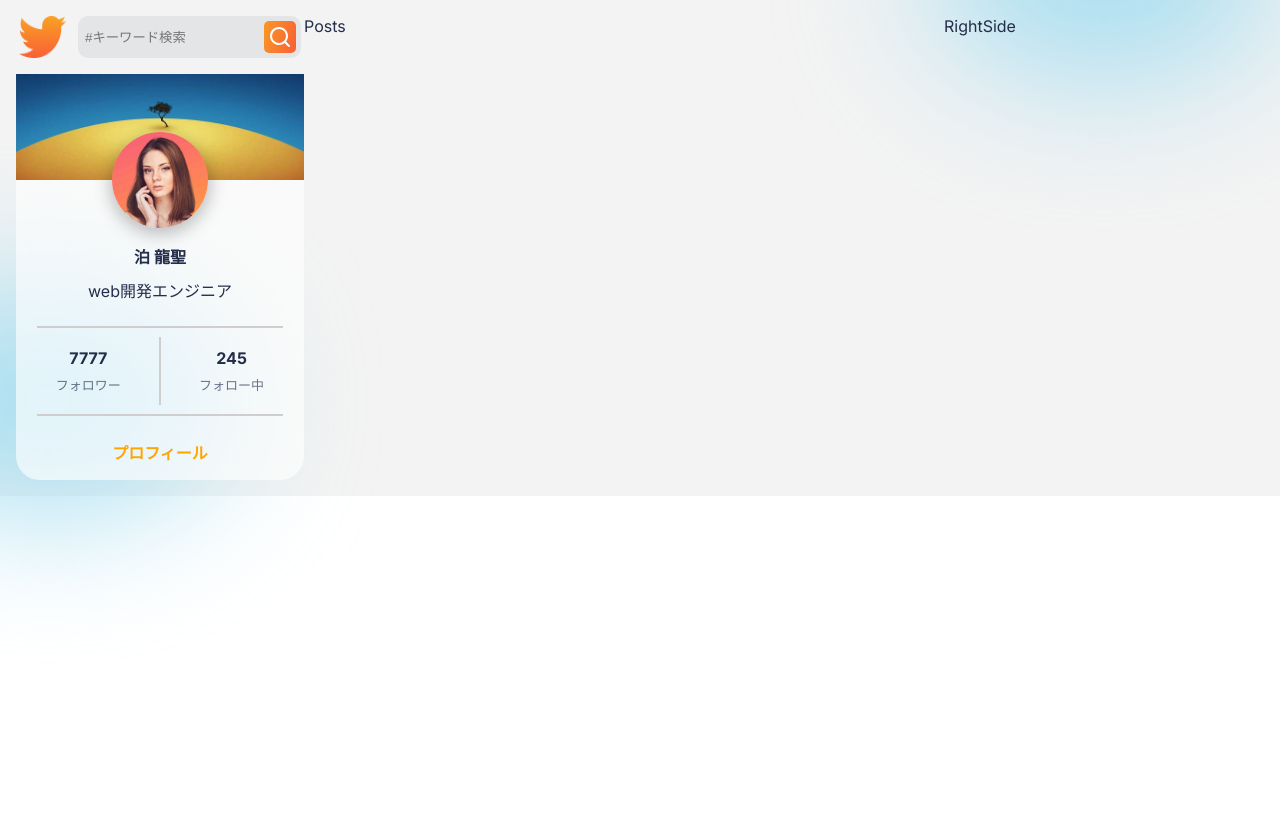
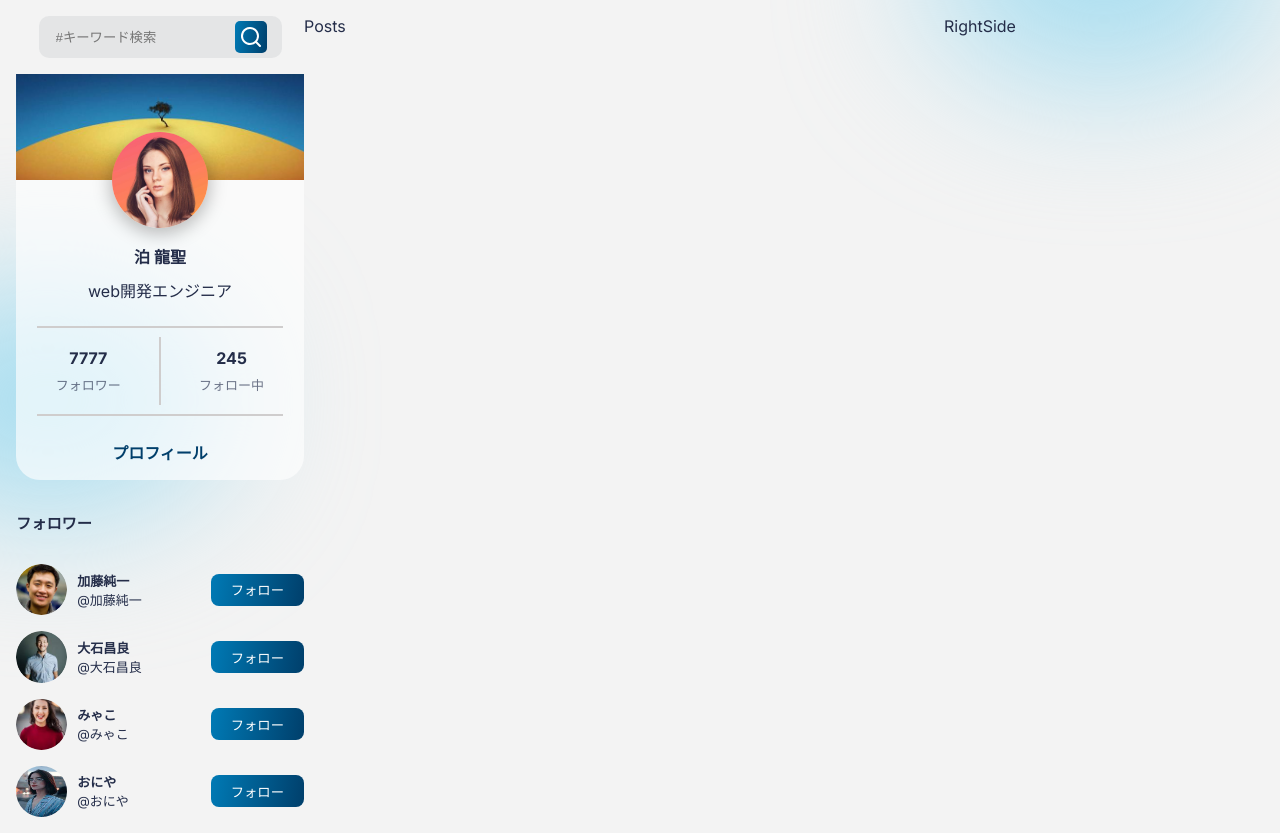
Before and after one commit to TomariRyusei/sns_frontend, a React (Create React App) app: page / in a window 1280 px wide. Before the commit the page ends 800 px from the top, so only its background shows below. Built offline with nearby package versions, Linux system fonts and the light colour scheme.

Commit message:
Implement followers card

```diff
--- a/src/App.css
+++ b/src/App.css
@@ -1,12 +1,13 @@
 :root {
   --yellow: #f5c32c;
   --orange: #fca61f;
+  --navy: #003f6b;
   --black: #242d49;
   --gray: rgba(36, 45, 73, 0.65);
   --profileShadow: 0px 4px 17px 2px rgba(0, 0, 0, 0.25);
   --hrColor: #cfcdcd;
   --cardColor: rgba(255, 255, 255, 0.64);
-  --buttonBg: linear-gradient(98.63deg, #f9a225 0%, #f95f35 100%);
+  --buttonBg: linear-gradient(98.63deg, #007ab5 0%, #003f6b 100%);
   --inputColor: rgba(40, 52, 62, 0.07);
   --photo: #4cb256;
   --video: #4a4eb7;
@@ -29,3 +30,21 @@
   background: #a6ddf0;
   filter: blur(72px);
 }
+
+.button {
+  display: flex;
+  align-items: center;
+  justify-content: center;
+  color: white;
+  border: none;
+  border-radius: 0.5rem;
+  background: var(--buttonBg);
+  transition: all 100ms ease-out;
+}
+
+.button:hover {
+  cursor: pointer;
+  color: var(--navy);
+  background: transparent;
+  border: 2px solid var(--navy);
+}
--- /dev/null
+++ b/src/Data/FollowersData.js
@@ -0,0 +1,11 @@
+import img1 from "../img/img1.png";
+import img2 from "../img/img2.png";
+import img3 from "../img/img3.png";
+import img4 from "../img/img4.jpg";
+
+export const Followers = [
+  { name: "加藤純一", username: "加藤純一", img: img1 },
+  { name: "大石昌良", username: "大石昌良", img: img2 },
+  { name: "みゃこ", username: "みゃこ", img: img3 },
+  { name: "おにや", username: "おにや", img: img4 },
+];
--- /dev/null
+++ b/src/components/FollowersCard/Followers.css
@@ -0,0 +1,42 @@
+.FolloersCard {
+  width: 100%;
+  border-radius: 0.7rem;
+  display: flex;
+  flex-direction: column;
+  gap: 1rem;
+  font-size: 13px;
+}
+
+.Follower {
+  display: flex;
+  justify-content: space-between;
+  align-items: center;
+}
+
+.Follower > div {
+  display: flex;
+  gap: 10px;
+}
+
+.FollowerImage {
+  width: 3.2rem;
+  height: 3.2rem;
+  border-radius: 50%;
+}
+
+.FollowerName {
+  display: flex;
+  flex-direction: column;
+  align-items: flex-start;
+  justify-content: center;
+}
+
+.FollowerName > span:nth-of-type(1) {
+  font-weight: bold;
+}
+
+.FollowButton {
+  height: 2rem;
+  padding-left: 20px;
+  padding-right: 20px;
+}
--- /dev/null
+++ b/src/components/FollowersCard/FollowersCard.jsx
@@ -0,0 +1,28 @@
+import React from "react";
+
+import "./Followers.css";
+import { Followers } from "../../Data/FollowersData";
+
+const FollowersCard = () => {
+  return (
+    <div className="FolloersCard">
+      <h3>フォロワー</h3>
+      {Followers.map((follower, index) => {
+        return (
+          <div className="Follower" key={index}>
+            <div>
+              <img src={follower.img} alt="" className="FollowerImage" />
+              <div className="FollowerName">
+                <span>{follower.name}</span>
+                <span>@{follower.username}</span>
+              </div>
+            </div>
+            <button className="button FollowButton">フォロー</button>
+          </div>
+        );
+      })}
+    </div>
+  );
+};
+
+export default FollowersCard;
--- a/src/components/ProfileCard/ProfileCard.css
+++ b/src/components/ProfileCard/ProfileCard.css
@@ -85,7 +85,7 @@
 
 .ProfileCard > span {
   font-weight: bold;
-  color: orange;
+  color: var(--navy);
   align-self: center;
   margin-bottom: 1rem;
   cursor: pointer;
--- a/src/components/Search/Search.css
+++ b/src/components/Search/Search.css
@@ -7,7 +7,7 @@
   display: flex;
   background-color: var(--inputColor);
   border-radius: 10px;
-  padding: 5px;
+  padding: 5px 15px;
 }
 
 .SearchInput > input {
@@ -20,7 +20,7 @@
   display: flex;
   align-items: center;
   justify-content: center;
-  background: linear-gradient(106deg, #f99827, #f95f35 100%);
+  background: var(--buttonBg);
   border-radius: 5px;
   padding: 4px;
   color: white;
--- a/src/components/Search/Search.jsx
+++ b/src/components/Search/Search.jsx
@@ -1,12 +1,11 @@
 import React from "react";
-import Logo from "../../img/logo.png";
 import { UilSearch } from "@iconscout/react-unicons";
 import "./Search.css";
 
 const Search = () => {
   return (
     <div className="Search">
-      <img src={Logo} alt="" />
+      {/* <img src={Logo} alt="" /> */}
       <div className="SearchInput">
         <input type="text" placeholder="#キーワード検索" />
         <div className="SearchIcon">
--- a/src/components/profileSide/ProfileSide.jsx
+++ b/src/components/profileSide/ProfileSide.jsx
@@ -2,6 +2,7 @@
 
 import Search from "../Search/Search";
 import ProfileCard from "../ProfileCard/ProfileCard";
+import FollowersCard from "../FollowersCard/FollowersCard";
 import "./ProfileSide.css";
 
 const ProfileSide = () => {
@@ -9,6 +10,7 @@
     <div className="ProfileSide">
       <Search />
       <ProfileCard />
+      <FollowersCard />
     </div>
   );
 };
--- a/src/pages/home/Home.jsx
+++ b/src/pages/home/Home.jsx
@@ -1,7 +1,7 @@
 import React from "react";
 
 import "./Home.css";
-import ProfileSide from "../../components/profileSide/ProfileSide";
+import ProfileSide from "../../components/ProfileSide/ProfileSide";
 
 const Home = () => {
   return (
```
Also changed, not shown: src/img/logo.png (deleted).
